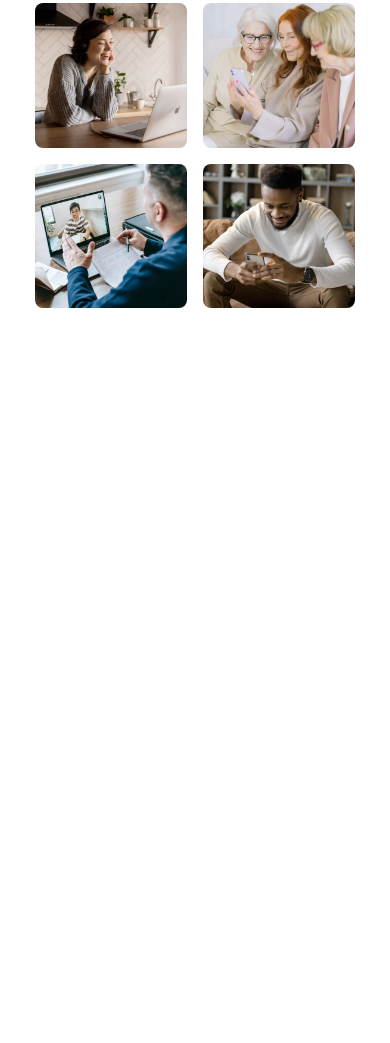
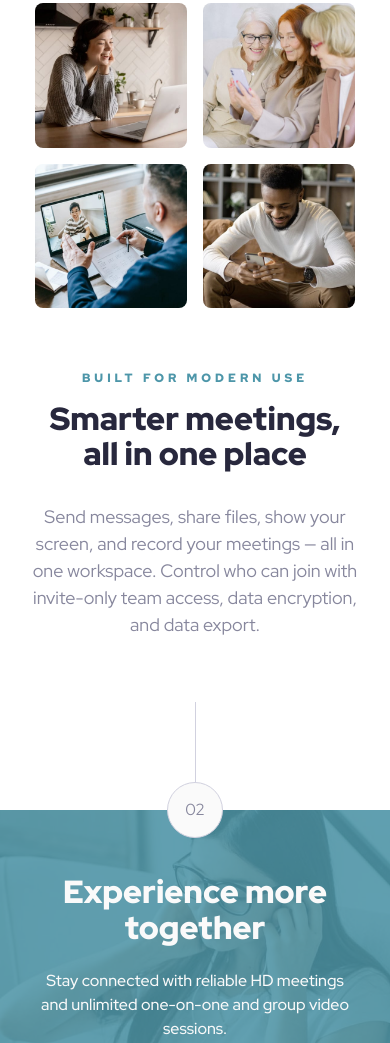
Before and after one commit to kirilenko-a/meet-landing-page, a website built with Vite: page index.html in a window 390 px wide. Shown: the part 957-2000 px from the top of the page. Before the commit the page ends 1265 px from the top, so only its background shows below. Built offline with nearby package versions, Linux system fonts and the light colour scheme.

Commit message:
finished mobile version

```diff
--- a/index.html
+++ b/index.html
@@ -1,5 +1,5 @@
 <!doctype html>
-<html lang="en">
+<html lang="en" class="scroll-smooth">
   <head>
     <meta charset="UTF-8" />
     <link rel="icon" type="image/svg+xml" href="/favicon-32x32.png" />
@@ -13,17 +13,21 @@
     <link rel="stylesheet" href="./src/style.css" />
     <title>Meet</title>
   </head>
-  <body>
+  <body class="font-main">
     <header class="flex justify-center pt-12">
       <img src="./src/assets/logo.svg" alt="meet logo" />
     </header>
-
+    <div class="flex flex-col gap-16">
       <main class="flex w-full flex-col items-center gap-16 overflow-x-hidden">
         <div class="mt-16 grid w-[calc(100%+58px)] shrink-0 grid-cols-2">
-        <img class="" src="./src/assets/desktop/image-hero-right.png" alt="" />
+          <img
+            class=""
+            src="./src/assets/desktop/image-hero-right.png"
+            alt=""
+          />
 
           <div
-          class="col-span-2 mx-auto mt-12 flex w-[calc(100%-58px)] flex-col gap-6 px-8.75 font-main"
+            class="col-span-2 mx-auto mt-12 flex w-[calc(100%-58px)] flex-col gap-6 px-8.75"
           >
             <h1
               class="text-center text-[40px] leading-[1.1] font-black text-slate900"
@@ -33,8 +37,8 @@
             </h1>
 
             <p class="text-center font-medium text-slate600">
-            Meet makes it easy to connect with others face-to-face virtually and
-            collaborate across any device.
+              Meet makes it easy to connect with others face-to-face virtually
+              and collaborate across any device.
             </p>
 
             <div class="grid justify-center gap-4">
@@ -60,17 +64,18 @@
           />
         </div>
 
+        <div class="grid gap-16">
           <div class="flex flex-col items-center">
             <div class="h-20 w-px bg-slate300"></div>
 
             <div
               class="flex h-14 w-14 items-center justify-center rounded-full border border-slate300 text-slate600"
             >
-          <a href="">01</a>
+              <a href="#features">01</a>
             </div>
           </div>
 
-      <div class="grid grid-cols-2 gap-4 px-8.75">
+          <div id="features" class="grid grid-cols-2 gap-4 px-8.75">
             <img
               class="rounded-lg"
               src="./src/assets/desktop/image-woman-in-videocall.jpg"
@@ -92,6 +97,64 @@
               alt=""
             />
           </div>
+
+          <div class="px-8 text-center">
+            <p
+              class="text-xs leading-[1.1] font-black tracking-[4px] text-cyan600 uppercase"
+            >
+              Built for modern use
+            </p>
+
+            <h2 class="mt-4 text-[32px] leading-[1.1] font-black text-slate900">
+              Smarter meetings, all in one place
+            </h2>
+
+            <p class="mt-8 text-[18px] text-slate600">
+              Send messages, share files, show your screen, and record your
+              meetings — all in one workspace. Control who can join with
+              invite-only team access, data encryption, and data export.
+            </p>
+          </div>
+        </div>
       </main>
+
+      <footer class="relative mt-27">
+        <div
+          class="absolute -top-27 left-1/2 z-10 flex -translate-x-1/2 flex-col items-center"
+        >
+          <div class="h-20 w-px bg-slate300"></div>
+
+          <div
+            class="flex h-14 w-14 items-center justify-center rounded-full border border-slate300 bg-white text-slate600"
+          >
+            <a href="#experience">02</a>
+          </div>
+        </div>
+
+        <div
+          id="experience"
+          class="bg-[url(/src/assets/mobile/image-footer.jpg)] bg-cover bg-no-repeat"
+        >
+          <div
+            class="flex h-93.5 flex-col justify-between bg-cyan600/85 px-8 py-16 text-center"
+          >
+            <h2 class="text-[32px] leading-[1.1] font-black text-white">
+              Experience more together
+            </h2>
+
+            <p class="text-[16px] font-medium text-white">
+              Stay connected with reliable HD meetings and unlimited one-on-one
+              and group video sessions.
+            </p>
+
+            <button
+              class="self-center rounded-[29px] bg-purple600 px-10 py-4 font-black text-white"
+            >
+              Download <span class="text-purple300">v1.3</span>
+            </button>
+          </div>
+        </div>
+      </footer>
+    </div>
   </body>
 </html>
```
Lines whose indentation alone changed are shown as unchanged.
